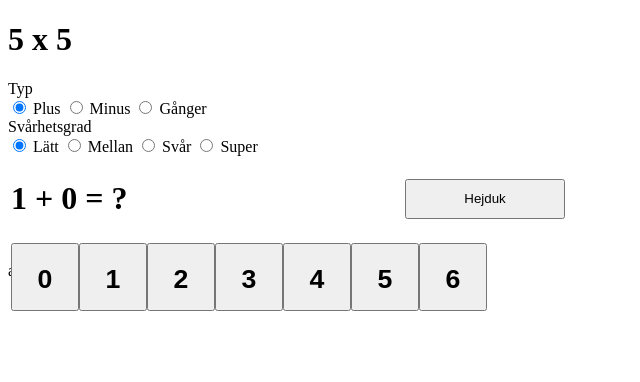
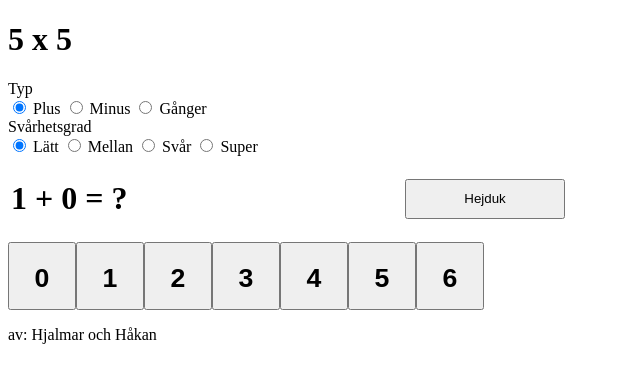
Before and after one commit to hakanols/spel, a plain HTML site: page Count/count.html in a window 1280 px wide. Shown: the whole page, without its empty margins (0-640 px from the left). Drawn offline with Linux system fonts and the light colour scheme.

Commit message:
Doing some GUI fixes

```diff
--- a/Count/count.html
+++ b/Count/count.html
@@ -127,7 +127,7 @@
 	</head>
 	<body>
 		<h1>5 x 5</h1>
-		<form id="countForm">
+		<div style="width:560px">
 			<label>Typ</label><br>
 			<input type="radio" value="add" name="Type" checked onclick="updateCount();">
 			<label for="add">Plus</label>
@@ -145,22 +145,19 @@
 			<label for="hard">Svår</label>
 			<input type="radio" value="super" name="Difficulty" onclick="updateCount();">
 			<label for="super">Super</label>
-		</form>
-		<table style="width:560px"><tr>
+			<table><tr>
 				<td width="99%">
 					<h1 id="Question"></h1>
 				</td>
 				<td>
 					<button onclick="updateCount()" style="height:40px;width:160px">Hejduk</button>
 				</td>
-		</tr><tr>
-			<td colspan="2">
+			</tr></table>
 			<div style="width:100%; position:relative;">
-					<div id="Buttons" style="width:100%; height:100%; position:absolute; top:0; left: 0;"></div>
 				<div id="Trophy" style="width:100%; height:100%; position:absolute; top:0; left: 0; z-index:-10;" ></div>
 			</div>
-			</td>
-		</tr></table>
+			<div id="Buttons" style="width:100%;"></div>
 			<p>av: Hjalmar och Håkan</p>
+		</div>
 	</body>
 </html>
```
Also changed, not shown: Morse/Concat/index.html (+3 -2 lines), Morse/SimpePage/index.html (+3 -2 lines). Lines whose indentation alone changed are shown as unchanged.
